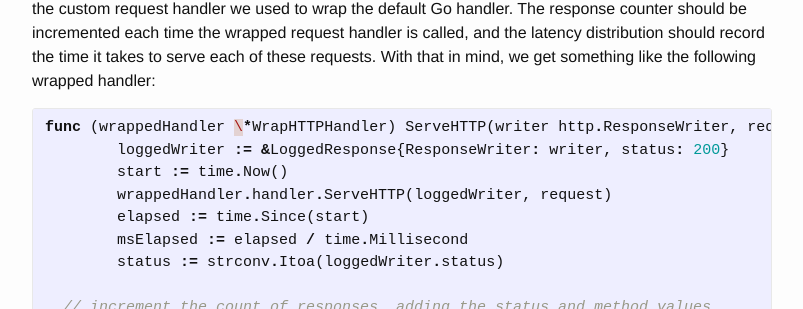
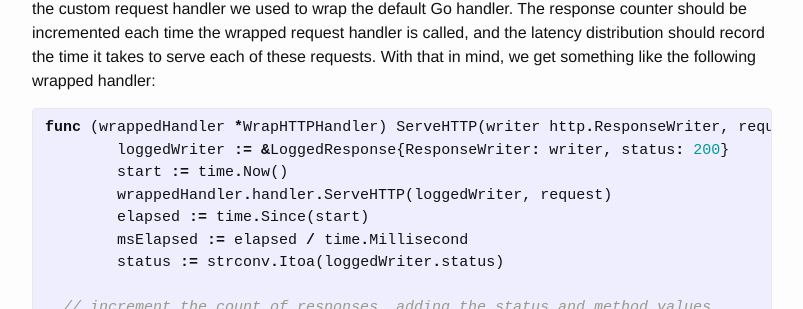
Before and after one commit to the-hobbes/the-hobbes.github.io, a Jekyll site: the page built from _posts/2016-03-27-instrumenting-with-prometheus.markdown, in a window 1280 px wide and 900 px high, scrolled down 2831 px. Shown: the part 141-450 px from the top of the window, without its empty margins (238-1041 px from the left). Built offline with Jekyll 4.4.1, drawn with Linux system fonts in a browser that asks for light colours.

Commit message:
fix formatting

```diff
--- a/_posts/2016-03-27-instrumenting-with-prometheus.markdown
+++ b/_posts/2016-03-27-instrumenting-with-prometheus.markdown
@@ -151,7 +151,7 @@
 something like the following wrapped handler:
 
 {% highlight go %}
-func (wrappedHandler \*WrapHTTPHandler) ServeHTTP(writer http.ResponseWriter, request \*http.Request) {
+func (wrappedHandler *WrapHTTPHandler) ServeHTTP(writer http.ResponseWriter, request *http.Request) {
 	loggedWriter := &LoggedResponse{ResponseWriter: writer, status: 200}
 	start := time.Now()
 	wrappedHandler.handler.ServeHTTP(loggedWriter, request)
@@ -216,12 +216,12 @@
 over the last 5 minutes and summed by the response code.
 * Expression: `sum(rate(mocking_production_http_server_http_responses_total[5m])) by (code)`
 * Graph:
-![rate](images/2016-03-27/rate.png)
+![rate](../images/2016-03-27/rate.png)
 
 Display the ratio of code 400 responses to all responses.
 * Expression: `sum(rate(mocking_production_http_server_http_responses_total{code=~"^4..$"}[5m])) / sum(rate(mocking_production_http_server_http_responses_total[5m]))`
 * Graph:
-![ratio](images/2016-03-27/ratio.png)
+![ratio](../images/2016-03-27/ratio.png)
 
 Show the 95th percentile latency of HTTP requests, grouped by code. Note that
 the `le` label (indicating the inclusive upper bound of the bucket) is required
@@ -229,7 +229,7 @@
 clause along with the code.
 * Expression: `histogram_quantile(0.95, sum(rate(mocking_production_http_server_http_response_latencies_bucket[5m])) by (code, le))`
 * Graph:
-![percentile](images/2016-03-27/percentile.png)
+![percentile](../images/2016-03-27/percentile.png)
 
 Conclusions
 -----------
```
